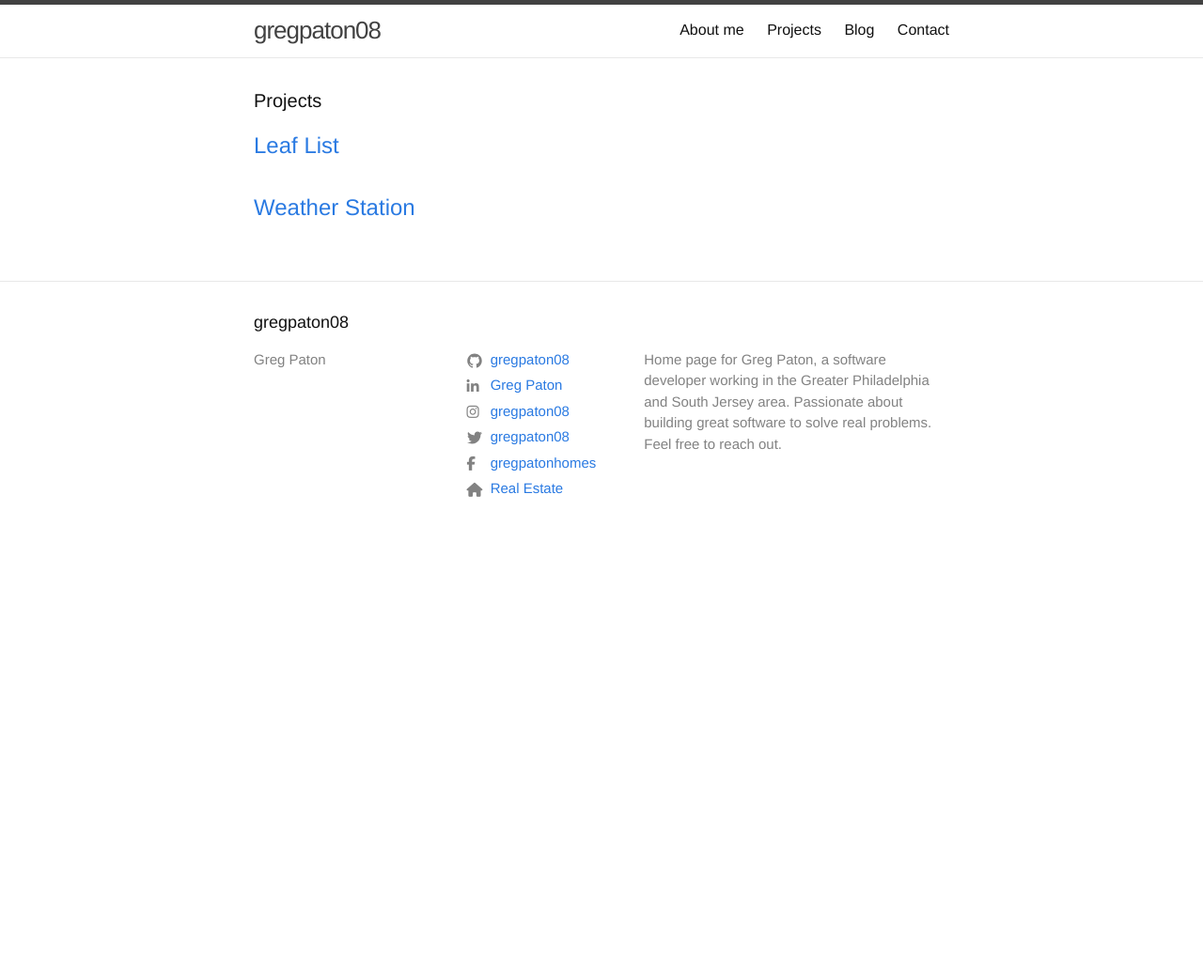
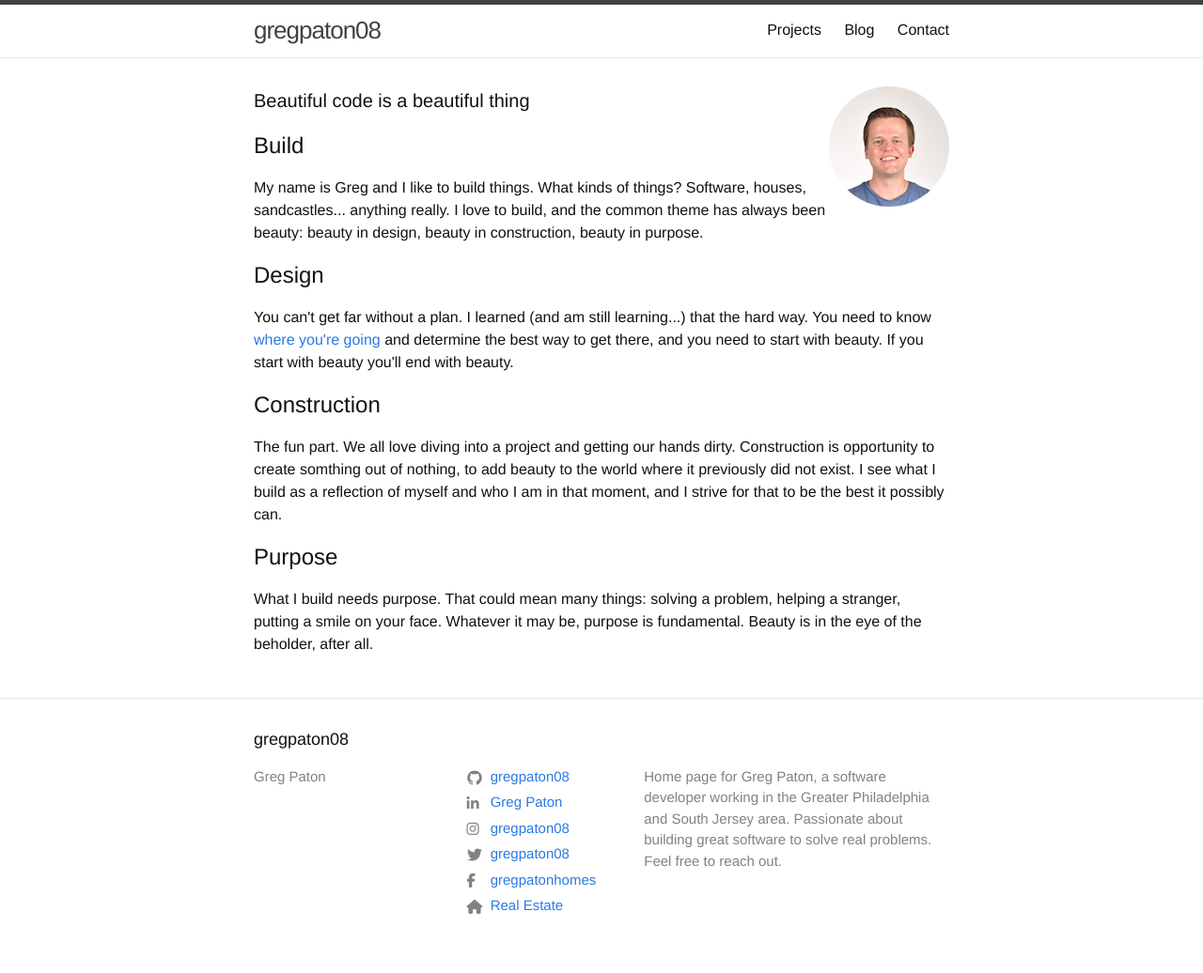
Before and after one commit to gregpaton08/gregpaton08.github.io, a Jekyll site: the page built from index.md, in a window 1280 px wide. Shown: the whole page at 94% size. Built offline with Jekyll 4.4.1, drawn with Linux system fonts in a browser that asks for light colours; nearby versions of some CDN libraries; before the commit the page ends 900 px from its top, so only the background shows below that.

Commit message:
Move 'about me' to home page

```diff
--- a/_config.yml
+++ b/_config.yml
@@ -15,7 +15,6 @@ minima:
 # If you want to link only specific pages in your header, uncomment
 # this and add the path to the pages in order as they should show up
 header_pages:
- - about.html
  - projects.html
  - blog.html
  - contact.html
--- a/_layouts/home.html
+++ b/_layouts/home.html
@@ -6,19 +6,34 @@ layout: default
 
   {{ content }}
 
-  <h1 class="page-heading">Projects</h1>
+  <h1 class="page-heading">
+    Beautiful code is a beautiful thing
+    <img class="profile-pic" src="{{ site.url }}/assets/profile_pic.jpg" height="128" width="128">
+  </h1>
 
-  <ul class="post-list">
-    {% for post in site.projects %}
-      <li>
-        <h2>
-          <a class="post-link" href="{{ post.url | relative_url }}">
-            {{ post.title | escape }}
-<!--            <img class="app-icon" src="{{ site.url }}{{ post.icon_image }}" width="32" height="32">-->
-          </a>
-        </h2>
-      </li>
-    {% endfor %}
-  </ul>
+  <h2>
+    Build
+  </h2>
+  <p>
+    My name is Greg and I like to build things. What kinds of things? Software, houses, sandcastles... anything really. I love to build, and the common theme has always been beauty: beauty in design, beauty in construction, beauty in purpose.
+  </p>
+  <h2>
+    Design
+  </h2>
+  <p>
+    You can't get far without a plan. I learned (and am still learning...) that the hard way. You need to know <a href="{{ site.baseurl }}{% link alice.html %}">where you're going</a> and determine the best way to get there, and you need to start with beauty. If you start with beauty you'll end with beauty.
+  </p>
+  <h2>
+    Construction
+  </h2>
+  <p>
+    The fun part. We all love diving into a project and getting our hands dirty. Construction is opportunity to create somthing out of nothing, to add beauty to the world where it previously did not exist. I see what I build as a reflection of myself and who I am in that moment, and I strive for that to be the best it possibly can.
+  </p>
+  <h2>
+    Purpose
+  </h2>
+  <p>
+    What I build needs purpose. That could mean many things: solving a problem, helping a stranger, putting a smile on your face. Whatever it may be, purpose is fundamental. Beauty is in the eye of the beholder, after all.
+  </p>
 
 </div>
```
